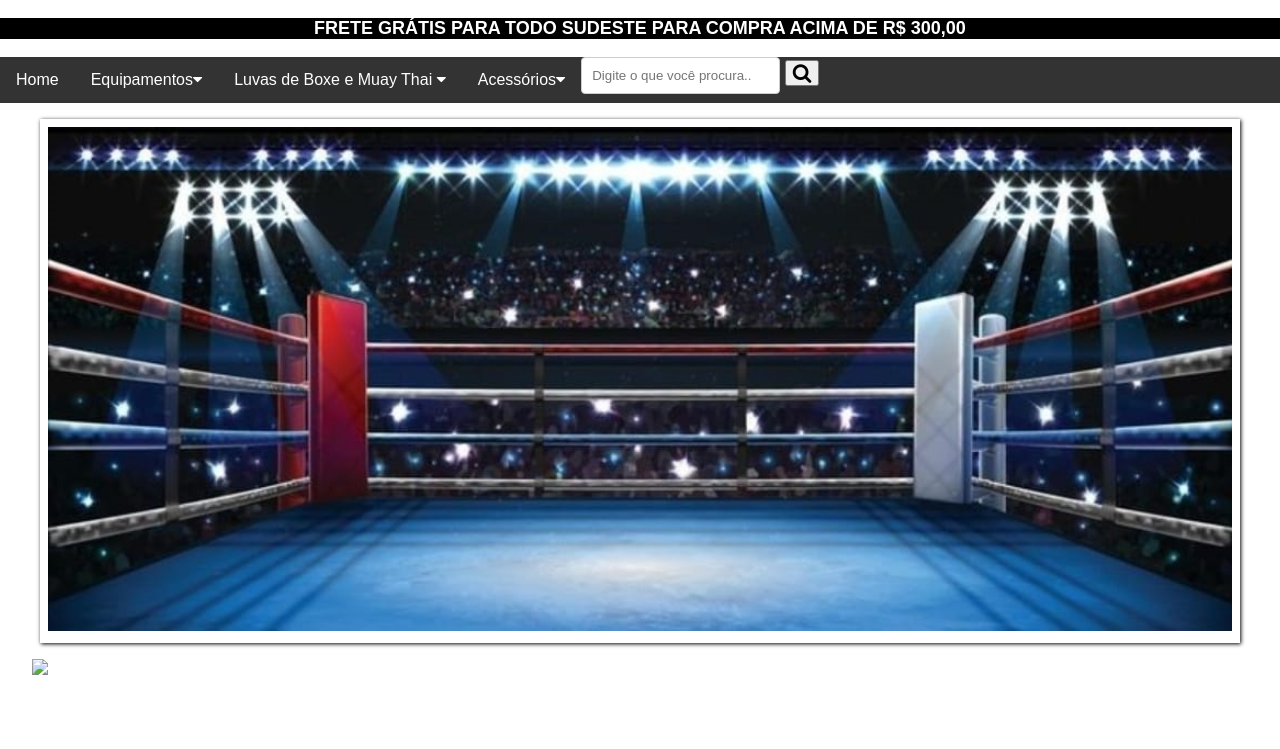
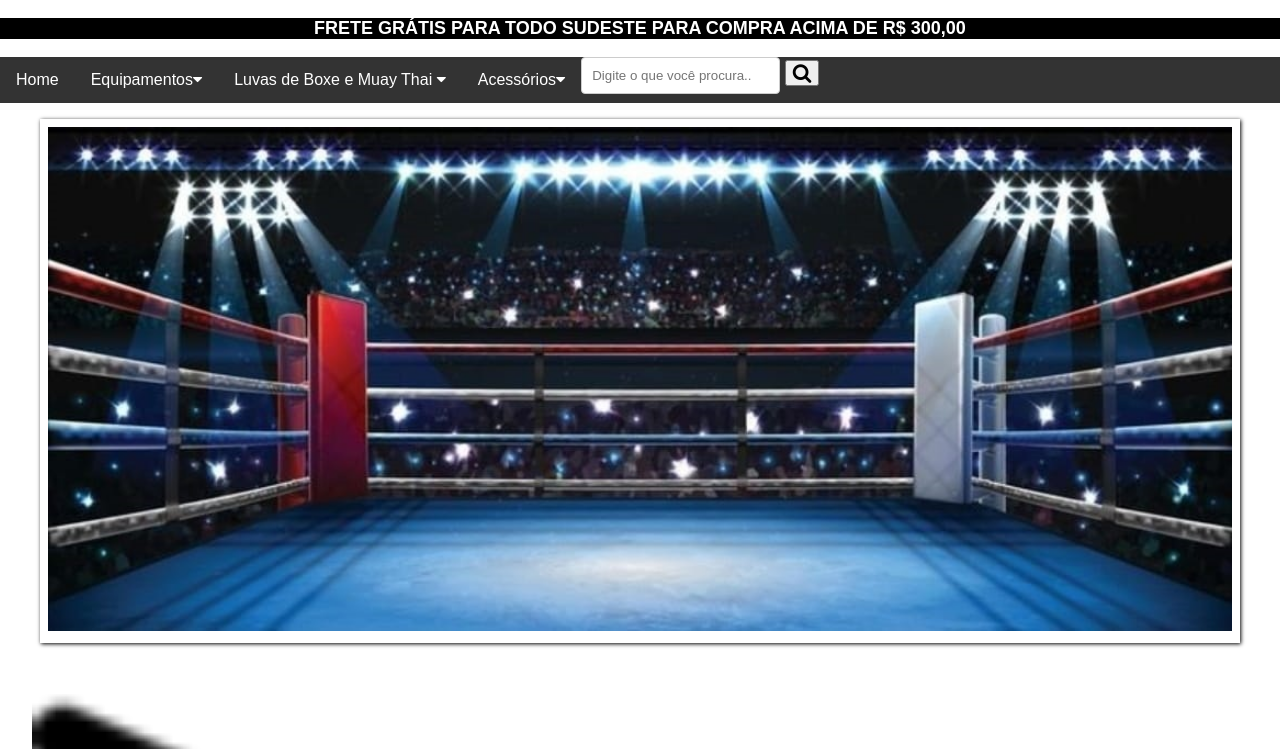
Before and after one commit to katiabeloto/fighter, a plain HTML site: page index.html in a window 1280 px wide. Shown: the top 749 px of the page. Drawn offline with Linux system fonts and the light colour scheme.

Commit message:
Update index.html

```diff
--- a/index.html
+++ b/index.html
@@ -274,7 +274,7 @@ img {
 <table style="width:100%">
 
 <a href="carrinho.html">
-<img src="imgcarrinho.jpg" alt="Carrinho">
+<img src="imagemcarrinho.png" alt="Carrinho">
 
 
 
```
